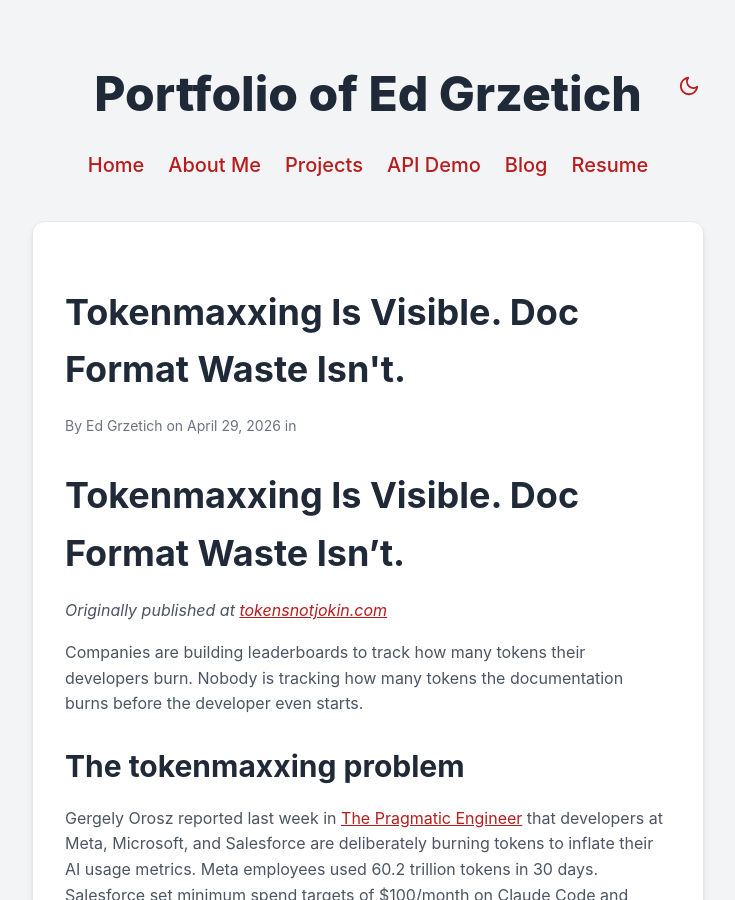
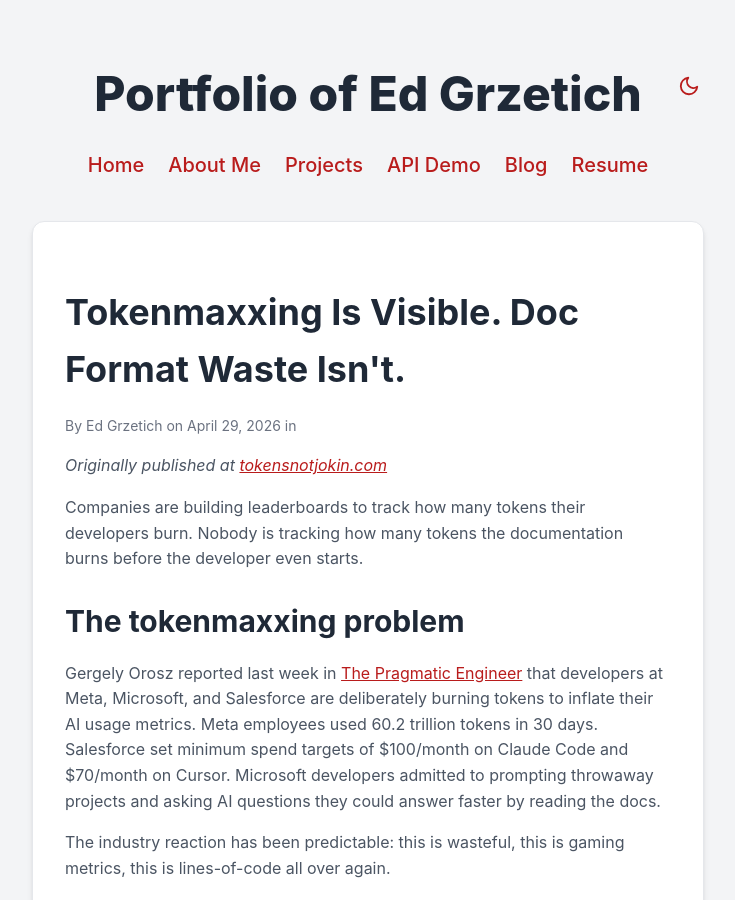
Before and after one commit to grzetich/portfolio, a Jekyll site: the page built from docs/_posts/2026-04-29-tokenmaxxing.md, in a window 1280 px wide and 900 px high. Shown: the whole window, without its empty margins (272-1007 px from the left). Built offline with Jekyll 4.4.1, drawn with Linux system fonts in a browser that asks for light colours.

Commit message:
Remove duplicate H1 from tokenmaxxing post body
The posts layout already renders the frontmatter title, so the in-body H1 was
showing up as a second heading.

Co-Authored-By: Claude Opus 4.7 (1M context) <noreply@anthropic.com>

```diff
--- a/docs/_posts/2026-04-29-tokenmaxxing.md
+++ b/docs/_posts/2026-04-29-tokenmaxxing.md
@@ -5,8 +5,6 @@ date: 2026-04-29
 canonical_url: "https://tokensnotjokin.com/blog/tokenmaxxing"
 description: "Nobody is tracking the tokens your documentation burns before the developer even starts."
 ---
-
-# Tokenmaxxing Is Visible. Doc Format Waste Isn't.
 
 *Originally published at [tokensnotjokin.com](https://tokensnotjokin.com/blog/tokenmaxxing)*
 
```
